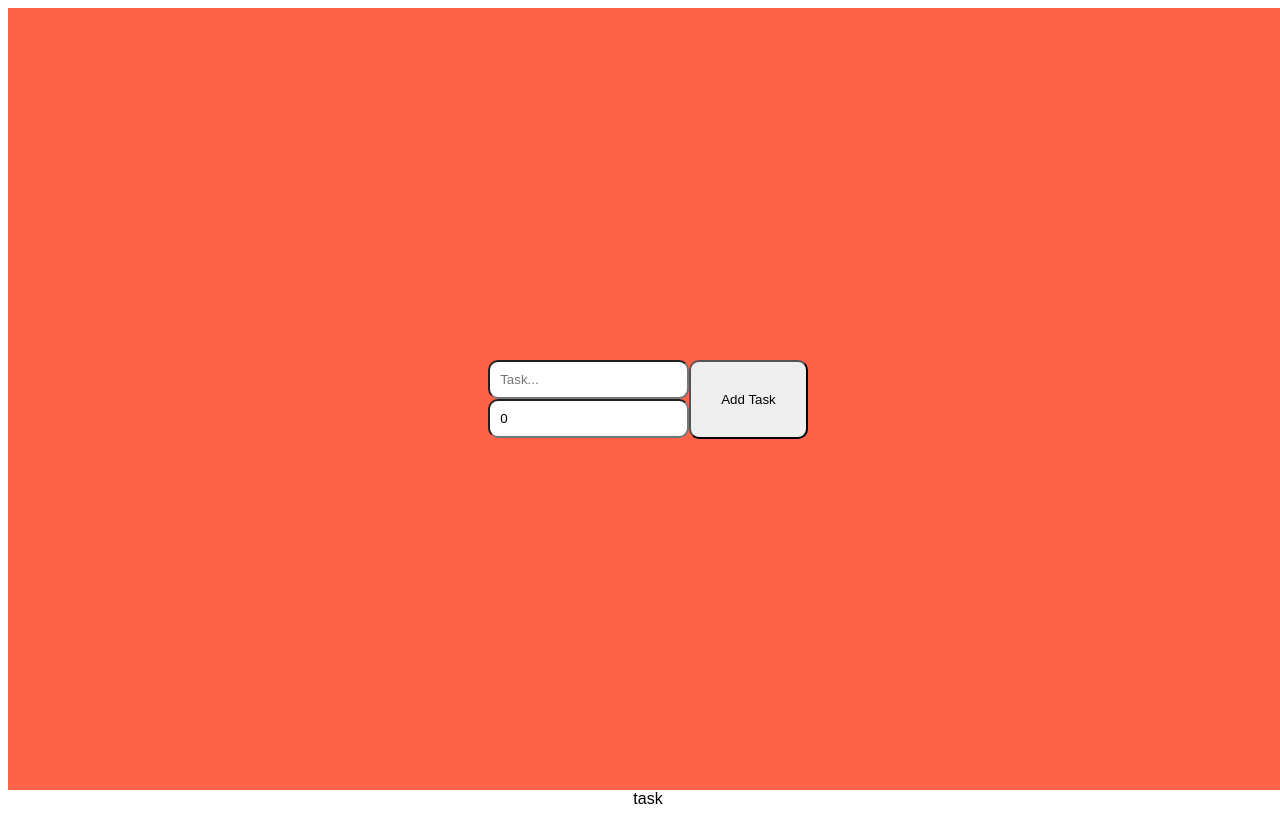
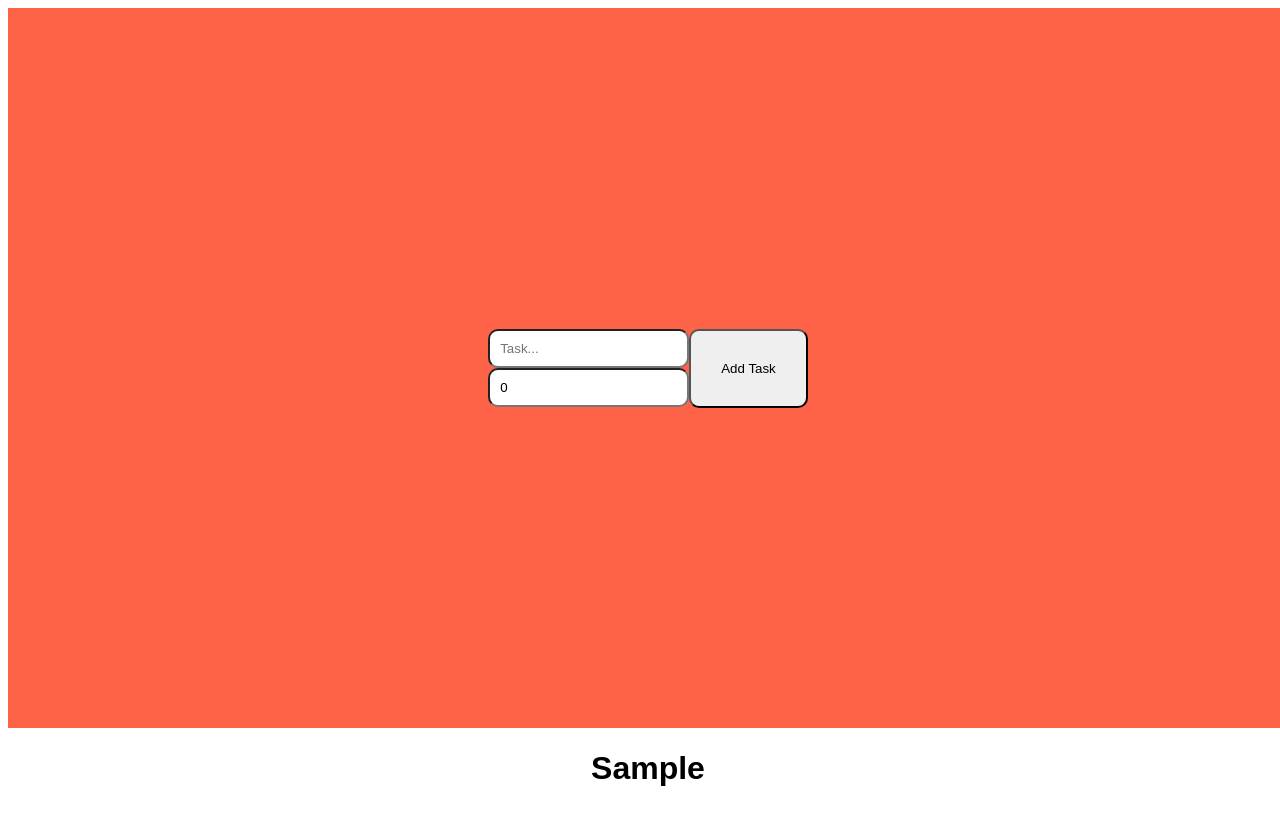
Before and after one commit to BeknazBaktygulov/TypeScript-Todo, a React (Create React App) app: page / in a window 1280 px wide. Both pictures are taken after typing "Sample" into the empty fields and a click on the button "Add Task". Built offline with nearby package versions, Linux system fonts and the light colour scheme.

Commit message:
Added adding functionality

```diff
--- a/src/App.tsx
+++ b/src/App.tsx
@@ -38,7 +38,7 @@ const App: FC  = () => {
       </div>
       <div className="todolist">
           {todoList.map((task: ITask, key: number) => {
-            return <TodoTask key={key} />
+            return <TodoTask key={key} task={task} />
           })}
         </div>
     </div>
--- a/src/Components/TodoTask.tsx
+++ b/src/Components/TodoTask.tsx
@@ -1,9 +1,15 @@
 import React from 'react'
+import { ITask } from '../Interfaces'
 
-const TodoTask = () => {
+
+interface Props {
+    task: ITask;
+}
+
+const TodoTask = ({task}: Props) => {
     return (
         <div>
-            task
+           <h1>{task.taskName}</h1>
         </div>
     )
 }
```
